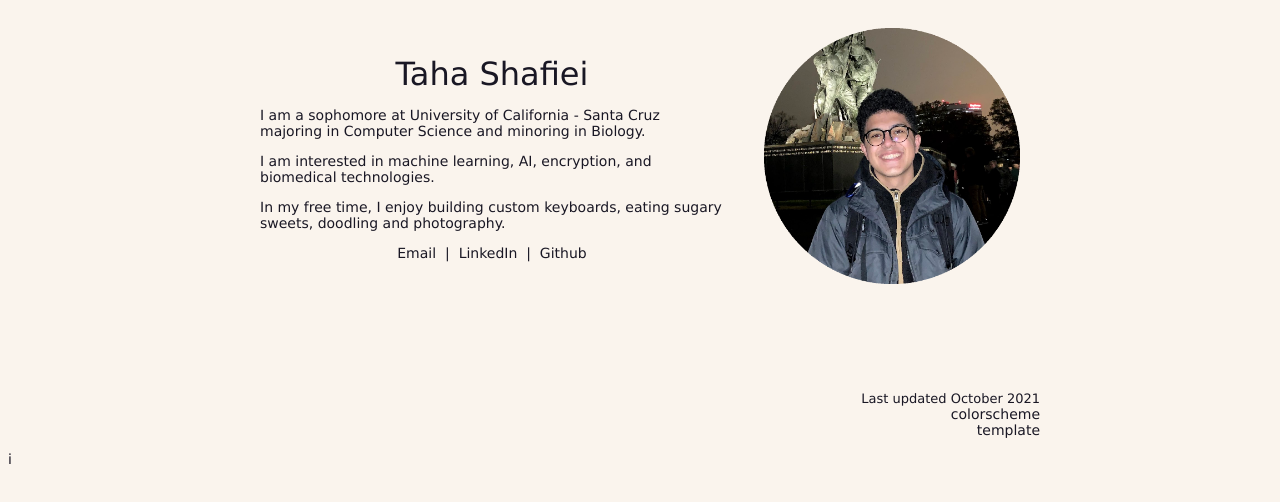
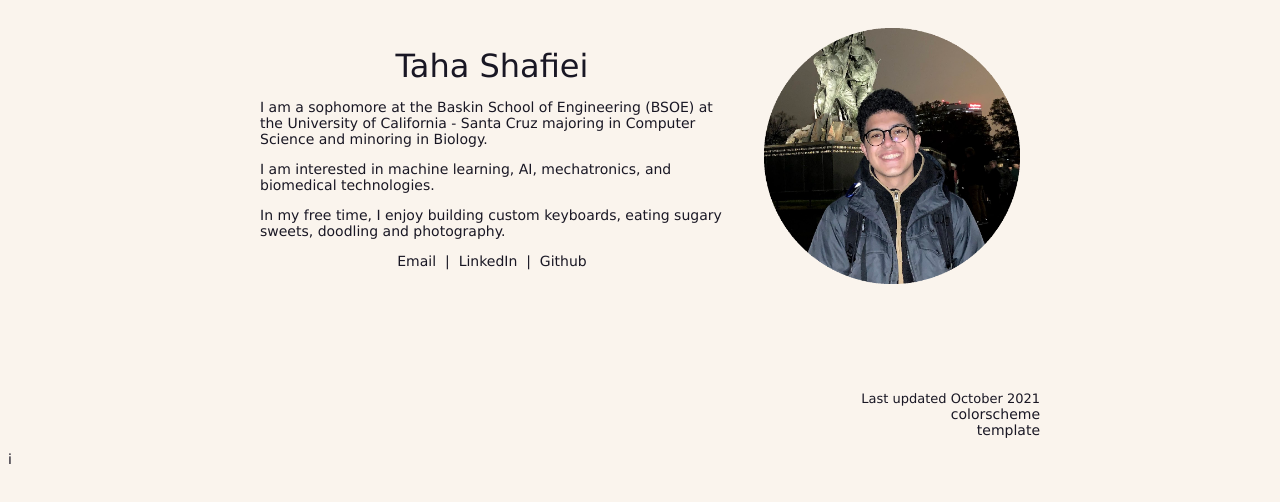
Before and after one commit to tahashafiei/website, a plain HTML site: page index.html in a window 1280 px wide. Drawn offline with Linux system fonts and the light colour scheme.

Commit message:
changes made to first line

```diff
--- a/index.html
+++ b/index.html
@@ -19,8 +19,8 @@
               <p style="text-align:center">
                 <name>Taha Shafiei</name>
               </p>
-              <p>I am a sophomore at University of California - Santa Cruz majoring in Computer Science and minoring in Biology. </p>
-              <p>I am interested in machine learning, AI, encryption, and biomedical technologies. </p>
+              <p>I am a sophomore at the Baskin School of Engineering (BSOE) at the University of California - Santa Cruz majoring in Computer Science and minoring in Biology. </p>
+              <p>I am interested in machine learning, AI, mechatronics, and biomedical technologies. </p>
               <p>In my free time, I enjoy building custom keyboards, eating sugary sweets, doodling and photography.</p>
               </p>
               <p style="text-align:center">
```
